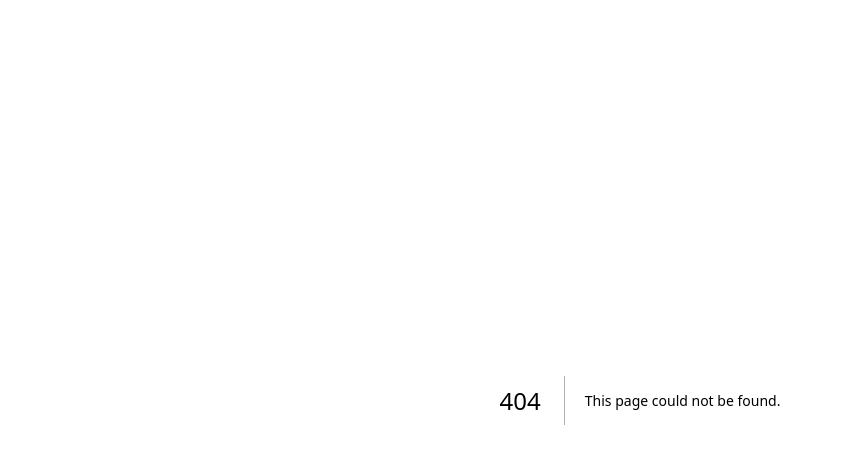
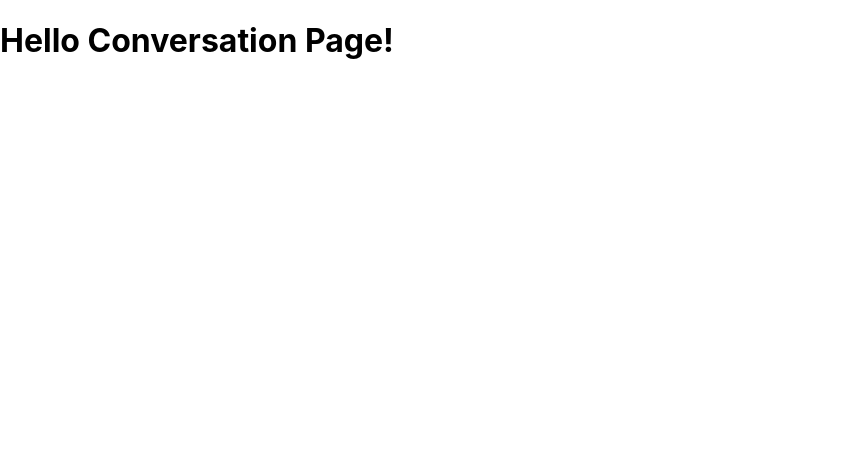
Before and after one commit to GikuyuNderitu/conversation-tracker, a Next.js app in the folder web/conversations-app/: page /convos in a window 1280 px wide. Before the commit this address had no page. Shown: the top 464 px of the page, without its empty margins (0-841 px from the left). Built offline with nearby package versions, Linux system fonts and the light colour scheme.

Commit message:
Added page and generated vscode from next startup

```diff
--- /dev/null
+++ b/web/conversations-app/app/convos/page.tsx
@@ -0,0 +1,3 @@
+export default function Page() {
+  return <h1>Hello Conversation Page!</h1>
+}
```
